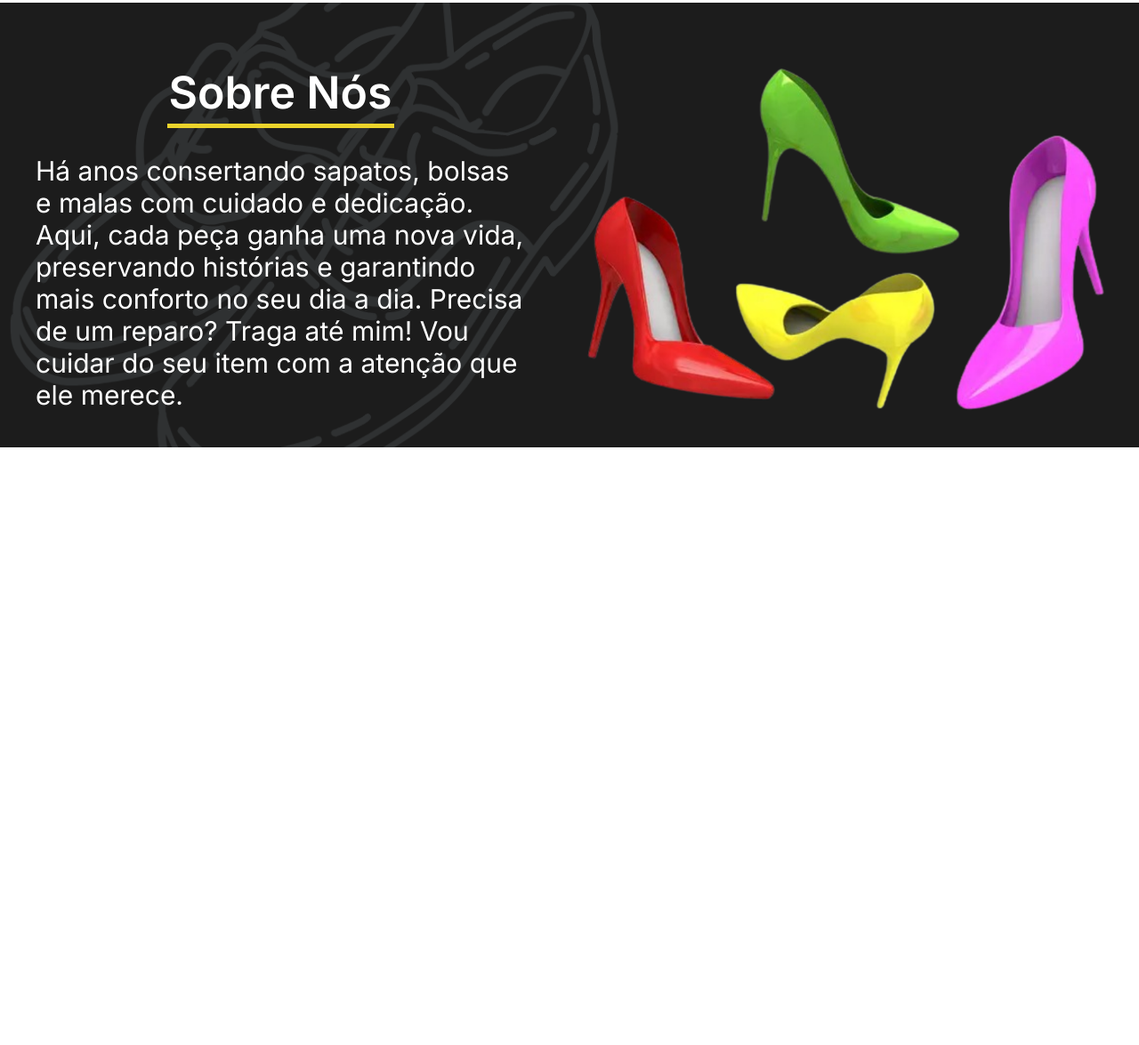
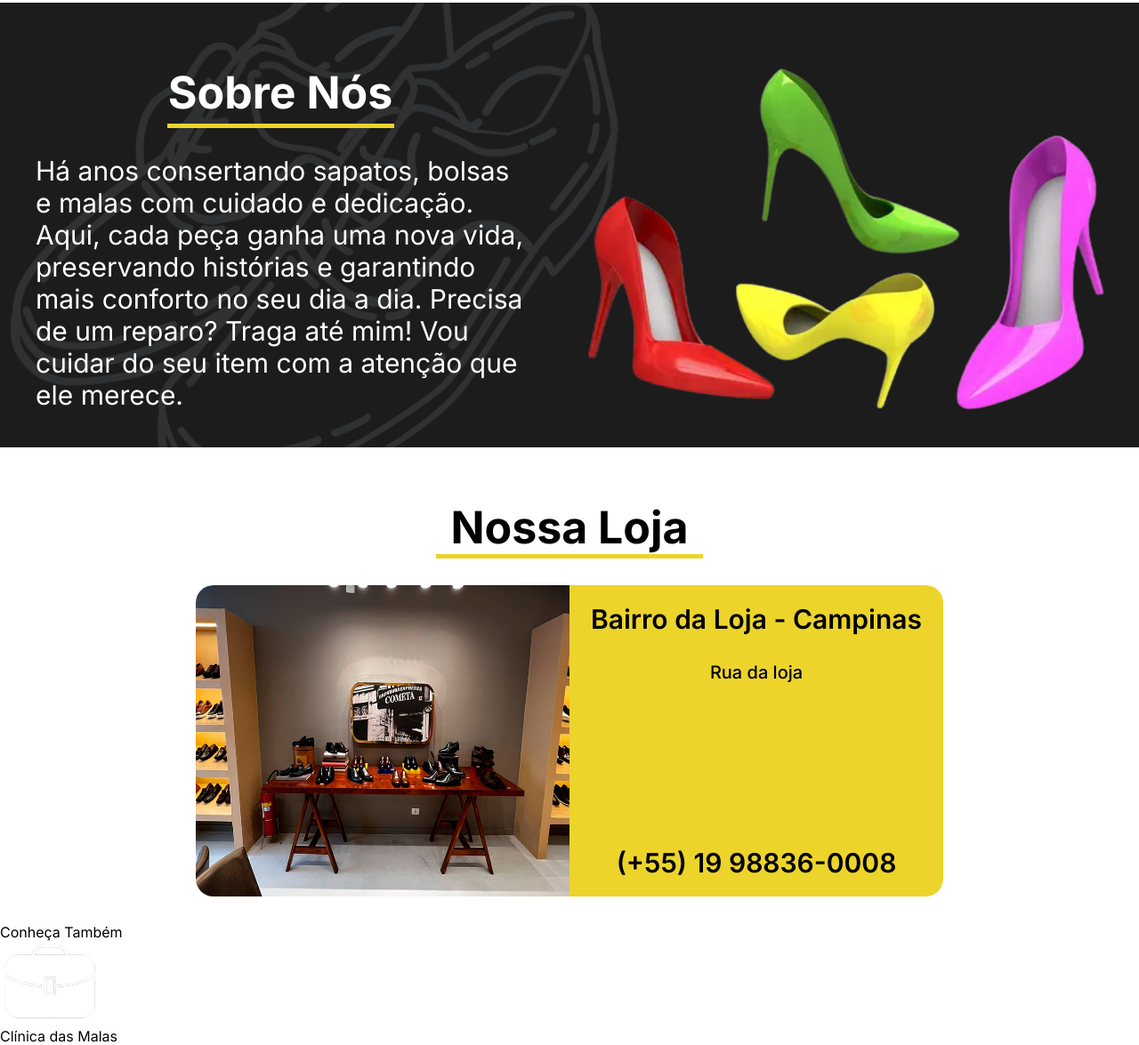
Before and after one commit to Anatskk/HospitalDoSapato, a plain HTML site: page index.html in a window 1280 px wide. Shown: the part 799-1974 px from the top of the page at 89% size. Before the commit the page ends 1302 px from the top, so only its background shows below. Drawn offline with Linux system fonts and the light colour scheme.

Commit message:
Endereço

```diff
--- a/index.css
+++ b/index.css
@@ -317,7 +317,7 @@
 
 .tituloTenis p{
     font-size: 50px;
-    font-weight: 600;
+    font-weight: 700;
 }
 
 .linhaAmarela{
@@ -369,7 +369,7 @@
 .titulonos p {
     color: #fff;
     font-size: 50px;
-    font-weight: 600;
+    font-weight: 700;
 }
 
 .linhaAmarela2 {
@@ -409,35 +409,149 @@
     font-size: 30px;
 }
 
-/* Media Query para telas com largura menor que 1220px */
 @media screen and (max-width: 1220px) {
     .sobrenos {
         flex-direction: column;
-        height: auto; /* A altura vai se ajustar ao conteúdo */
+        height: auto;
         justify-content: center;
     }
 
     .imgSapatos {
-        width: 100%; /* A imagem vai ocupar 100% da largura disponível */
-        justify-content: center; /* Alinha a imagem no centro */
+        width: 100%;
+        justify-content: center;
         margin-top: 20px;
     }
 
     .imgSapatos img {
         width: 100%;
-        height: auto; /* A altura será ajustada automaticamente para manter a proporção */
+        height: auto;
     }
 
     .texto {
         width: 100%;
-        padding: 20px; /* Ajuste o padding para telas menores */
+        padding: 20px;
     }
 
     .titulonos p {
-        font-size: 40px; /* Ajuste o tamanho da fonte do título para telas menores */
+        font-size: 40px;
     }
 
     .texto p {
-        font-size: 20px; /* Ajuste o tamanho do texto para telas menores */
+        font-size: 20px;
     }
 }
+
+/* Endereço da loja */
+
+.containerNossaLoja{
+    width: 100%;
+    height: 100%;
+    display: flex;
+    flex-direction: column;
+    align-items: center;
+    justify-content: center;
+    padding: 30px 0px;
+}
+
+.linhaAmarela3{
+    width: 300px;
+    height: 5px;
+    background-color: #ECD42B;
+}
+
+.containerEnderecoCompleto{
+    width: 100%;
+    height: auto;
+    display: flex;
+    flex-direction: row;
+    align-items: center;
+    justify-content: center;
+}
+
+.containerImg{
+    width: 100%;
+    display: flex;
+    flex-direction: row;
+    align-items: center;
+    justify-content: end;
+}
+
+.containerImg img{
+    width: 420px;
+    height: 350px;
+    border-radius: 20px 0px 0px 20px;
+}
+
+.containerEndereco{
+    width: 100%;
+    height: 100%;
+
+}
+
+.endereco{
+  width: 420px;
+  height: 350px;
+  display: flex;
+  flex-direction: column;
+  align-items: center;
+  justify-content: space-between;
+  background-color: #ECD42B;
+  border-radius: 0px 20px 20px 0px;
+}
+
+.bairro{
+    width: 100%;
+    display: flex;
+    align-items: start;
+    justify-content: center;
+    padding: 20px;
+}
+
+.bairro p{
+    font-size: 30px;
+    font-weight: 600;
+}
+
+.rua{
+    width: 100%;
+    display: flex;
+    align-items: start;
+    justify-content: center;
+    padding: 10px;
+}
+
+.rua p{
+   font-size: 20px;
+   font-weight: 500;
+}
+
+.telefone{
+    width: 100%;
+    display: flex;
+    align-items: end;
+    justify-content: center;
+    padding: 20px;
+}
+
+.telefone p{
+    font-size: 30px;
+    font-weight: 600;
+}
+
+.bairroRua{
+    width: 100%;
+}
+
+@media screen and (max-width: 900px) {
+    .containerEnderecoCompleto{
+        width: 100%;
+        height: auto;
+        display: grid;
+    }
+    .endereco{
+        border-radius: 0px 0px 20px 20px;
+    }
+    .containerImg img{
+        border-radius: 20px 20px 0px 0px;
+    }
+}
--- a/index.html
+++ b/index.html
@@ -118,6 +118,51 @@
         </div>
     </div>
 
+    <div class="containerNossaLoja">
+        <div class="tituloTenis">
+            <p>Nossa Loja</p>
+            <div class="linhaAmarela3"></div>
+        </div>
+        <div class="containerEnderecoCompleto">
+            <div class="containerImg">
+                <img src="image 18.png" alt="">
+            </div>
+            <div class="containerEndereco">
+                <div class="endereco">
+                    <div class="bairroRua">
+                    <div class="bairro">
+                    <p>Bairro da Loja - Campinas</p>
+                </div>
+                <div class="rua">
+                    <p>Rua da loja</p>
+                </div>
+            </div>
+                <div class="telefone">
+                    <p>(+55) 19 98836-0008</p>
+                </div>
+                </div>
+            </div>
+        </div>
+    </div>
+
+    <div class="containerConhecaTamebem">
+        <div class="conhecaTamebem">
+            <div class="tituloConheca">
+                <p>Conheça Também</p>
+                <div class="linhaAmarela4"></div>
+            </div>
+            <div class="botaoClinica">
+                <div class="containerImgMala">
+                    <img src="image 7.png" alt="">
+                </div>
+                <div class="containerMala">
+                    <a href=""></a>
+                    <p>Clínica das Malas</p>
+                </div>
+            </div>
+        </div>
+    </div>
+
     <script src="script.js"></script>
 
 </body>
--- a/script.js
+++ b/script.js
@@ -21,23 +21,19 @@ document.querySelectorAll('*').forEach(el => {
     }
 });
 
-// Verifica se o primeiro radio button está marcado
 const radio1 = document.getElementById('radio1');
 const vejaMaisBtn = document.querySelector('.veja-mais');
 
-// Função que mostra o botão "VEJA MAIS" quando a primeira imagem está visível
 function verificarSlider() {
     if (radio1.checked) {
-        vejaMaisBtn.style.display = 'block'; // Mostra o botão
+        vejaMaisBtn.style.display = 'block';
     } else {
-        vejaMaisBtn.style.display = 'none'; // Esconde o botão
+        vejaMaisBtn.style.display = 'none';
     }
 }
 
-// Adiciona um evento para verificar a mudança no slider
 document.querySelectorAll('.manual-btn').forEach((btn) => {
     btn.addEventListener('click', verificarSlider);
 });
 
-// Verifica o estado inicial
 verificarSlider();
```
Also changed, not shown: image 18.png (added), image 7.png (added), image 8.png (added).
